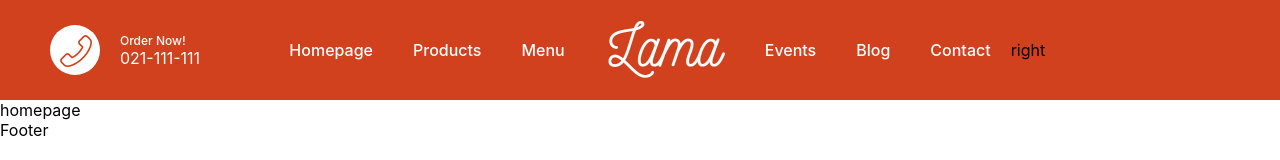
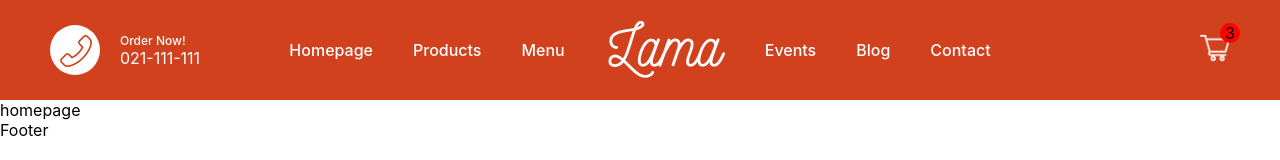
Before and after one commit to MajidAziz03/Pizza-byMajid-nextjs, a Next.js app: page / in a window 1280 px wide. Shown: the top 160 px of the page. Built offline with nearby package versions, Linux system fonts and the light colour scheme.

Commit message:
Navbar Completed

```diff
--- a/Components/Navbar.jsx
+++ b/Components/Navbar.jsx
@@ -25,7 +25,12 @@ const Navbar = () => {
                     <li className={styles.listItem}>Contact</li>
                 </ul>
             </div>
-            <div className={styles.item}>right</div>
+            <div className={styles.item}>
+                <div className={styles.cart}>
+                    <Image src='/img/cart.png' width='30' height='30' />
+                    <div className={styles.counter}>3</div>
+                </div>
+            </div>
         </div>
     )
 }
--- a/styles/Navbar.module.css
+++ b/styles/Navbar.module.css
@@ -21,6 +21,11 @@ align-items: center;
 
 .item:nth-child(2){
     flex: 3;
+}
+
+
+.item:nth-child(3){
+    justify-content: flex-end;
 }
 
 .callButton{
@@ -59,3 +64,24 @@ align-items: center;
     margin: 20px;
     font-weight: 500;
 }
+
+
+
+.cart{
+    position: relative;
+}
+
+
+.counter{
+    background-color: red;
+    position: absolute;
+    border-radius: 50%;
+    top: -10px;
+    right: -10px;
+    padding: 3px;
+    width: 20px;
+    height: 20px;
+    display: flex;
+    align-items: center;
+    justify-content: center;
+}
```
